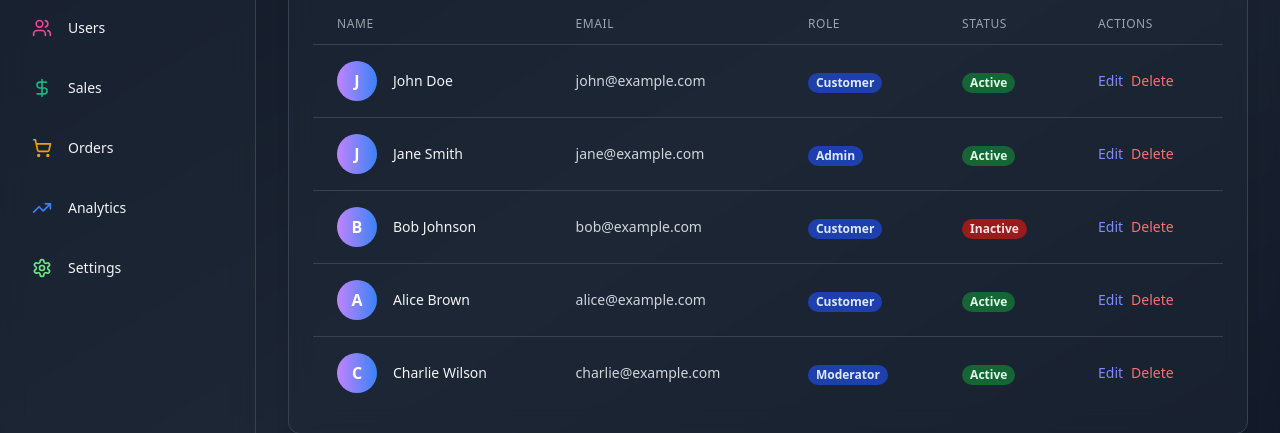
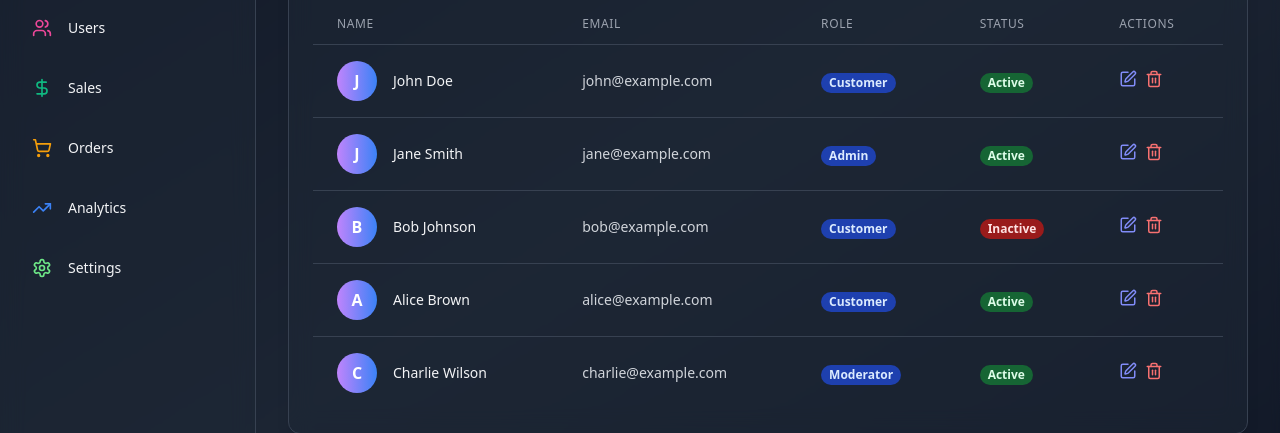
Before and after one commit to Paretooptimal22/admin-dashboard, a React (Vite) app: page /users in a window 1280 px wide. Shown: the part 206-639 px from the top of the page. Built offline with nearby package versions, Linux system fonts and the light colour scheme.

Commit message:
changed edit and delete to icons

```diff
--- a/src/components/users/UsersTable.jsx
+++ b/src/components/users/UsersTable.jsx
@@ -1,6 +1,6 @@
 import { useState } from "react";
 import { motion } from "framer-motion";
-import { Search } from "lucide-react";
+import { Edit, Search, Trash2 } from "lucide-react";
 
 const USER_DATA = [
   {
@@ -144,10 +144,10 @@ const UsersTable = () => {
 
                 <td className="px-6 py-4 whitespace-nowrap text-sm text-gray-300">
                   <button className="text-indigo-400 hover:text-indigo-300 mr-2">
-                    Edit
+                    <Edit size={18} />
                   </button>
                   <button className="text-red-400 hover:text-red-300">
-                    Delete
+                    <Trash2 size={18} />
                   </button>
                 </td>
               </motion.tr>
```
